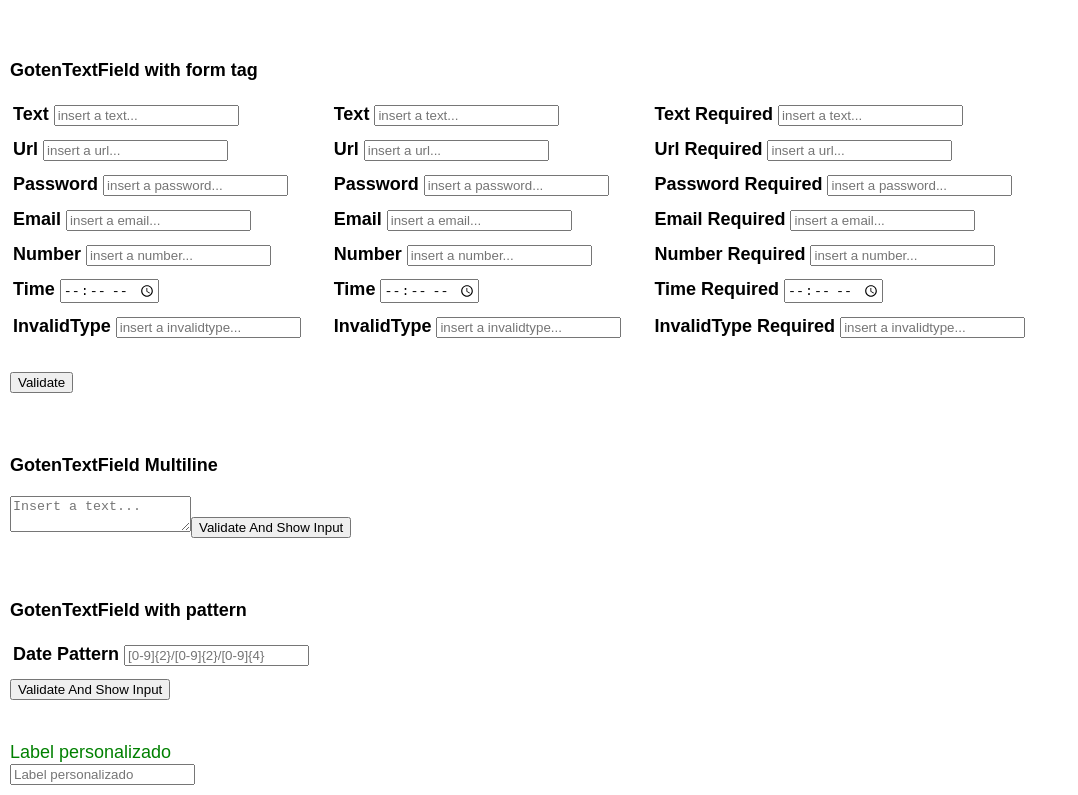
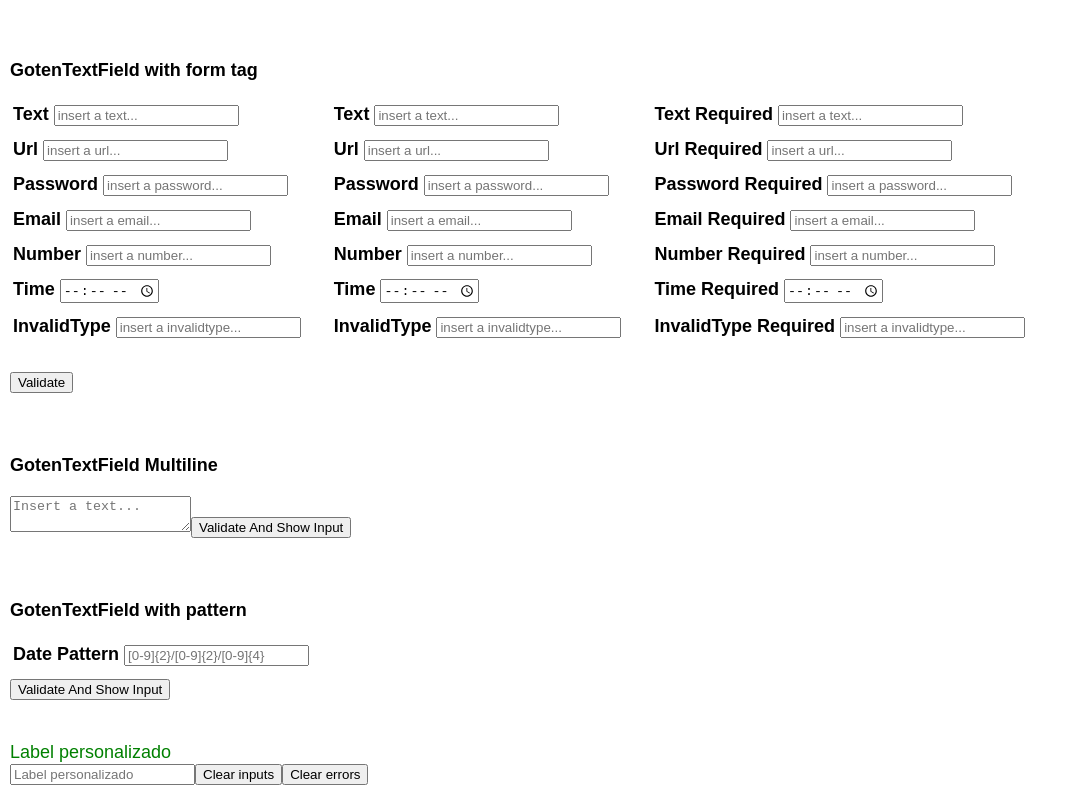
Before and after one commit to cysinformatica/goten-react-text-field, a React (Create React App) app in the folder example/: page / in a window 1280 px wide. Shown: the part 556-1351 px from the top of the page, without its empty margins (0-1078 px from the left). Built offline with nearby package versions, Linux system fonts and the light colour scheme.

Commit message:
Agrega metodos para borrar errores y texto

```diff
--- a/example/src/exampleGotenTextField.jsx
+++ b/example/src/exampleGotenTextField.jsx
@@ -15,6 +15,7 @@ export default class ExampleGotenTextField extends Component {
         this.refsGotenTextField = {}
         this.gotenTextFields = {}
         this.refsGotenTextFieldMultiline = React.createRef()
+        this.labelPersonalizadoRef = React.createRef()
     }
 
     separator(cant=1) {
@@ -89,6 +90,24 @@ export default class ExampleGotenTextField extends Component {
                 this.refsGotenTextField[key].validate()
             }
         }
+    }
+
+    clearAllInputs = () => {
+        for (const key in this.refsGotenTextField) {
+            this.refsGotenTextField[key].clear()
+        }
+        this.labelPersonalizadoRef.current.clear()
+        this.refsGotenTextFieldMultiline.current.clear()
+        this.refsGotenTextFieldWithPattern.current.clear()
+    }
+
+    clearAllErrors = () => {
+        for (const key in this.refsGotenTextField) {
+            this.refsGotenTextField[key].clearError()
+        }
+        this.labelPersonalizadoRef.current.clearError()
+        this.refsGotenTextFieldMultiline.current.clearError()
+        this.refsGotenTextFieldWithPattern.current.clearError()
     }
 
     render() {
@@ -191,6 +210,7 @@ export default class ExampleGotenTextField extends Component {
                 {this.separator(2)}
                 <GotenTextField
                     placeholder={'Label personalizado'}
+                    ref={this.labelPersonalizadoRef}
                     componentLabel={
                         <div style={{color: 'green'}}>
                             Label personalizado
@@ -202,6 +222,16 @@ export default class ExampleGotenTextField extends Component {
                     required={true}
                     showError={true}
                 />
+                <input
+                    type='submit'
+                    value='Clear inputs'
+                    onClick={this.clearAllInputs}
+                />
+                <input
+                    type='submit'
+                    value='Clear errors'
+                    onClick={this.clearAllErrors}
+                />
             </div>
         )
     }
--- a/src/index.js
+++ b/src/index.js
@@ -110,10 +110,19 @@ export class GotenTextField extends Component {
             })
     }
 
-    _onChange = (event) => {
+    clear = () => {
+        this.clearError()
+        this._valueUpdate(defaultValue)
+    }
+
+    clearError = () => {
         this.setState({
             error: textInputState.error
         })
+    }
+
+    _onChange = (event) => {
+        this.clearError()
         this._valueUpdate(event.target.value)
         if (this.props.onChange)
             this.props.onChange(event, event.target.value)
```
Also changed, not shown: 2 other files (tests, documents, lock files or other folders).
